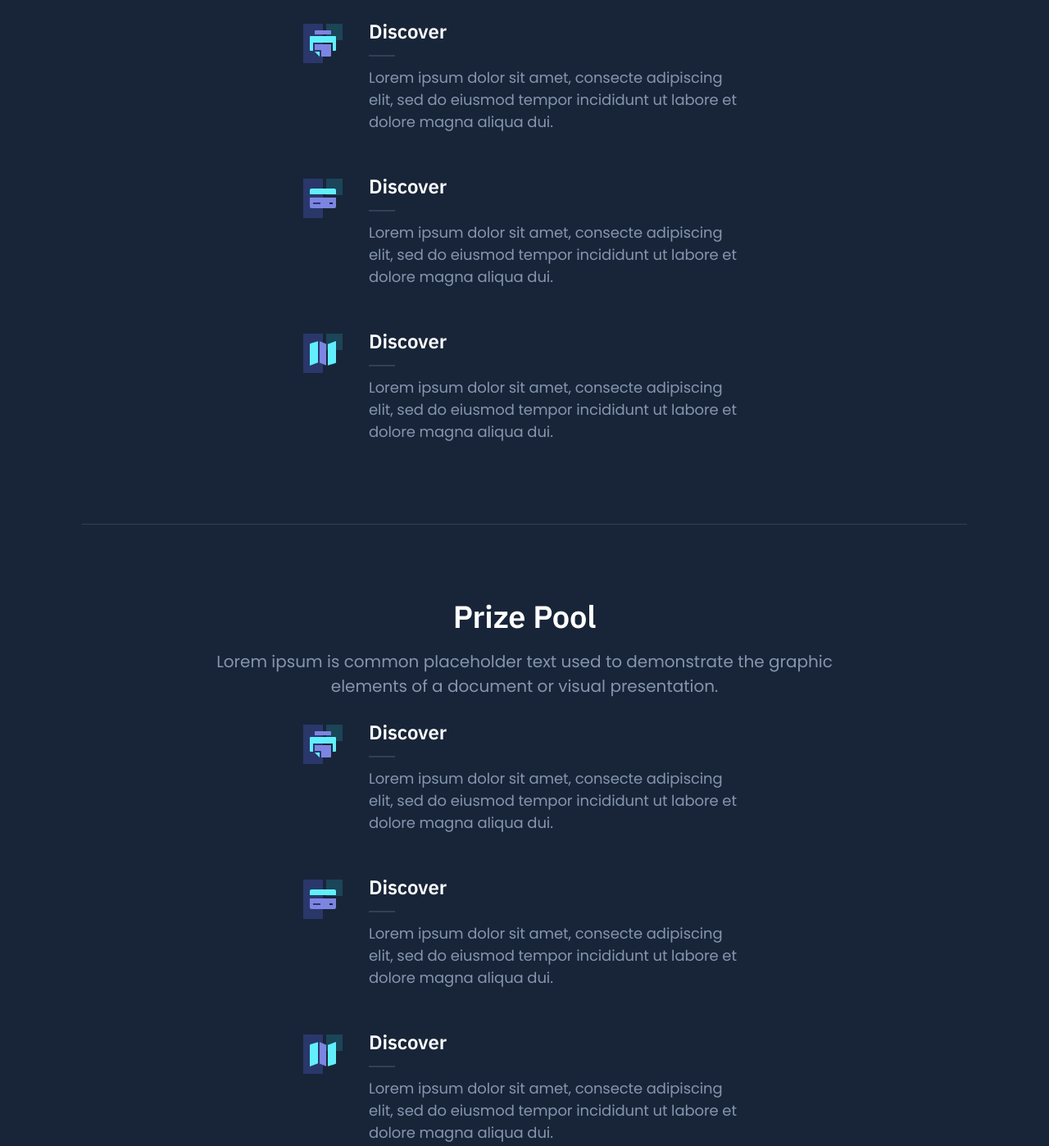
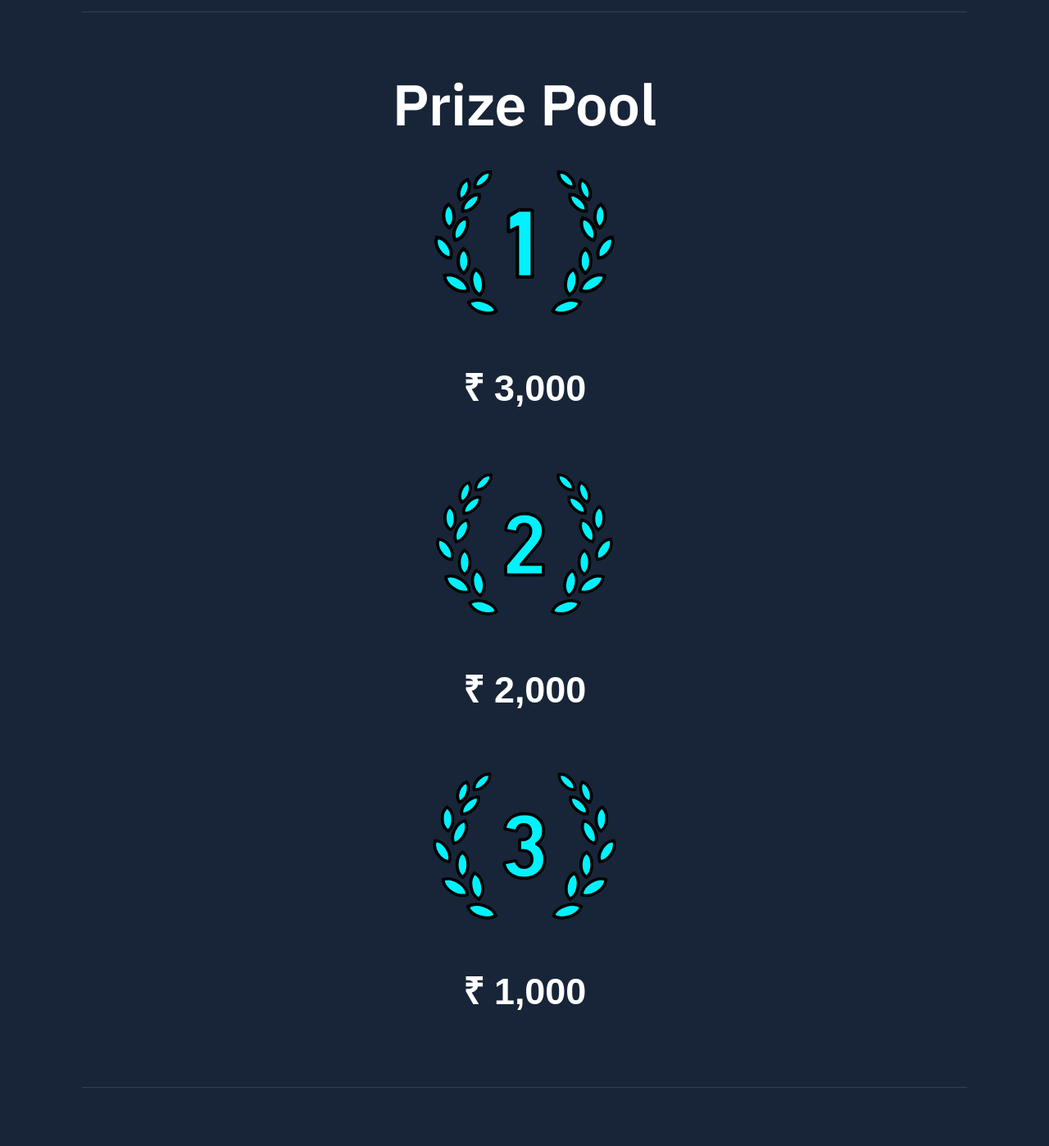
Before and after one commit to aidajecc/ideaignite, a plain HTML site: page index.html in a window 1280 px wide. Shown: the part 3251-4649 px from the top of the page at 82% size. Drawn offline with nearby package versions, Linux system fonts and the light colour scheme; a web font is replaced by a local one.

Commit message:
added the proper svg's and some remaining content (70%)

```diff
--- a/dist/css/style.css
+++ b/dist/css/style.css
@@ -5,6 +5,24 @@ html {
     line-height: 1.15;
     -ms-text-size-adjust: 100%;
     -webkit-text-size-adjust: 100%
+}
+
+.feature-inner-prize{
+    display: block;
+    text-align: center;
+}
+
+.prize-value {
+    font-size: 45px;
+    font-family: 'Zen Dots',sans-serif;
+}
+
+
+.place-icons {
+    margin-left: 28.5%;
+    margin-top: 20px;
+    width: 250px;
+    height: 250px;
 }
 
 .navbar {
@@ -66,6 +84,10 @@ html {
     font-size: small;
 }
 
+.timeline-title {
+    font-size: 70px;
+}
+
 .time-heading {
     font-size: 45px;
 }
@@ -123,7 +145,7 @@ html {
     margin: 0 auto;
 }
 
-.timeline::after {
+.lights-off .timeline::after {
     content: '';
     position: absolute;
     width: 6px;
@@ -134,7 +156,35 @@ html {
     margin-left: -3px;
 }
 
+.timeline::after {
+    content: '';
+    position: absolute;
+    width: 6px;
+    background-color: rgb(0, 0, 0);
+    top: 0;
+    bottom: 0;
+    left: 50%;
+    margin-left: -3px;
+}
+
 @media (max-width: 768px) {
+
+    .prize-value {
+        font-size: 40px;
+        font-family: 'Zen Dots',sans-serif;
+    }
+
+    .place-icons {
+        margin-left: 0%;
+        margin-top: 20px;
+        width: 175px;
+        height: 175px;
+    }
+
+    .timeline-title {
+        font-size: 50px;
+    }
+
     .time-dot {
         height: 30px;
         width: 30px;
--- a/index.html
+++ b/index.html
@@ -153,8 +153,7 @@
 					<div class="features-inner section-inner has-bottom-divider">
 						<div class="features-header text-center">
 							<div class="container-sm">
-								<h2 class="section-title mt-0">Timeline</h2>
-	                            <p class="section-paragraph">Lorem ipsum is common placeholder text used to demonstrate the graphic elements of a document or visual presentation.</p>
+								<h2 class="section-title mt-0 timeline-title">Timeline</h2>
 							</div>
                         </div>
                         <div class="timeline">
@@ -203,44 +202,7 @@
                                 </div>
                             </div>
                         </div>
-                        <div class="features-wrap">
-                            <div class="feature is-revealing">
-                                <div class="feature-inner">
-                                    <div class="feature-icon">
-										<img class="asset-light" src="dist/images/feature-01-light.svg" alt="Feature 01">
-										<img class="asset-dark" src="dist/images/feature-01-dark.svg" alt="Feature 01">
-                                    </div>
-									<div class="feature-content">
-                                    	<h3 class="feature-title mt-0">Discover</h3>
-                                    	<p class="text-sm mb-0">Lorem ipsum dolor sit amet, consecte adipiscing elit, sed do eiusmod tempor incididunt ut labore et dolore magna aliqua dui.</p>
-									</div>
-								</div>
-                            </div>
-							<div class="feature is-revealing">
-                                <div class="feature-inner">
-                                    <div class="feature-icon">
-										<img class="asset-light" src="dist/images/feature-02-light.svg" alt="Feature 02">
-										<img class="asset-dark" src="dist/images/feature-02-dark.svg" alt="Feature 02">
-                                    </div>
-									<div class="feature-content">
-                                    	<h3 class="feature-title mt-0">Discover</h3>
-                                    	<p class="text-sm mb-0">Lorem ipsum dolor sit amet, consecte adipiscing elit, sed do eiusmod tempor incididunt ut labore et dolore magna aliqua dui.</p>
-									</div>
-								</div>
-                            </div>
-							<div class="feature is-revealing">
-                                <div class="feature-inner">
-                                    <div class="feature-icon">
-										<img class="asset-light" src="dist/images/feature-03-light.svg" alt="Feature 03">
-										<img class="asset-dark" src="dist/images/feature-03-dark.svg" alt="Feature 03">
-                                    </div>
-									<div class="feature-content">
-                                    	<h3 class="feature-title mt-0">Discover</h3>
-                                    	<p class="text-sm mb-0">Lorem ipsum dolor sit amet, consecte adipiscing elit, sed do eiusmod tempor incididunt ut labore et dolore magna aliqua dui.</p>
-									</div>
-								</div>
-                            </div>
-                        </div>
+
                     </div>
                 </div>
             </section>
@@ -249,44 +211,40 @@
 					<div class="features-inner section-inner has-bottom-divider">
 						<div class="features-header text-center">
 							<div class="container-sm">
-								<h2 class="section-title mt-0">Prize Pool</h2>
-	                            <p class="section-paragraph">Lorem ipsum is common placeholder text used to demonstrate the graphic elements of a document or visual presentation.</p>
+								<h2 class="section-title mt-0 timeline-title">Prize Pool</h2>
 							</div>
                         </div>
                         <div class="features-wrap">
-                            <div class="feature is-revealing">
-                                <div class="feature-inner">
+                            <div class="feature feature-prize is-revealing">
+                                <div class="feature-inner-prize">
                                     <div class="feature-icon">
-										<img class="asset-light" src="dist/images/feature-01-light.svg" alt="Feature 01">
-										<img class="asset-dark" src="dist/images/feature-01-dark.svg" alt="Feature 01">
+										<img class="asset-light place-icons" src="dist/images/first-place-light.svg" alt="Feature 01">
+										<img class="asset-dark place-icons" src="dist/images/first-place-dark.svg" alt="Feature 01">
                                     </div>
 									<div class="feature-content">
-                                    	<h3 class="feature-title mt-0">Discover</h3>
-                                    	<p class="text-sm mb-0">Lorem ipsum dolor sit amet, consecte adipiscing elit, sed do eiusmod tempor incididunt ut labore et dolore magna aliqua dui.</p>
+                                    	<h3 class="prize-value feature-titlemt-0">₹ 3,000</h3>
 									</div>
 								</div>
                             </div>
-							<div class="feature is-revealing">
-                                <div class="feature-inner">
+							<div class="feature feature-prize is-revealing">
+                                <div class="feature-inner-prize">
                                     <div class="feature-icon">
-										<img class="asset-light" src="dist/images/feature-02-light.svg" alt="Feature 02">
-										<img class="asset-dark" src="dist/images/feature-02-dark.svg" alt="Feature 02">
+										<img class="asset-light place-icons" src="dist/images/second-place-light.svg" alt="Feature 01">
+										<img class="asset-dark place-icons" src="dist/images/second-place-dark.svg" alt="Feature 01">
                                     </div>
 									<div class="feature-content">
-                                    	<h3 class="feature-title mt-0">Discover</h3>
-                                    	<p class="text-sm mb-0">Lorem ipsum dolor sit amet, consecte adipiscing elit, sed do eiusmod tempor incididunt ut labore et dolore magna aliqua dui.</p>
+                                    	<h3 class="prize-value feature-titlemt-0">₹ 2,000</h3>
 									</div>
 								</div>
                             </div>
-							<div class="feature is-revealing">
-                                <div class="feature-inner">
+							<div class="feature feature-prize is-revealing">
+                                <div class="feature-inner-prize">
                                     <div class="feature-icon">
-										<img class="asset-light" src="dist/images/feature-03-light.svg" alt="Feature 03">
-										<img class="asset-dark" src="dist/images/feature-03-dark.svg" alt="Feature 03">
+										<img class="asset-light place-icons" src="dist/images/third-place-light.svg" alt="Feature 01">
+										<img class="asset-dark place-icons" src="dist/images/third-place-dark.svg" alt="Feature 01">
                                     </div>
 									<div class="feature-content">
-                                    	<h3 class="feature-title mt-0">Discover</h3>
-                                    	<p class="text-sm mb-0">Lorem ipsum dolor sit amet, consecte adipiscing elit, sed do eiusmod tempor incididunt ut labore et dolore magna aliqua dui.</p>
+                                    	<h3 class="prize-value feature-titlemt-0">₹ 1,000</h3>
 									</div>
 								</div>
                             </div>
```
Also changed, not shown: dist/images/first-place-dark.svg (added), dist/images/first-place-light.svg (added), dist/images/first-place.png (added), dist/images/second-place-dark.svg (added), dist/images/second-place-light.svg (added), dist/images/third-place-dark.svg (added), dist/images/third-place-light.svg (added).
